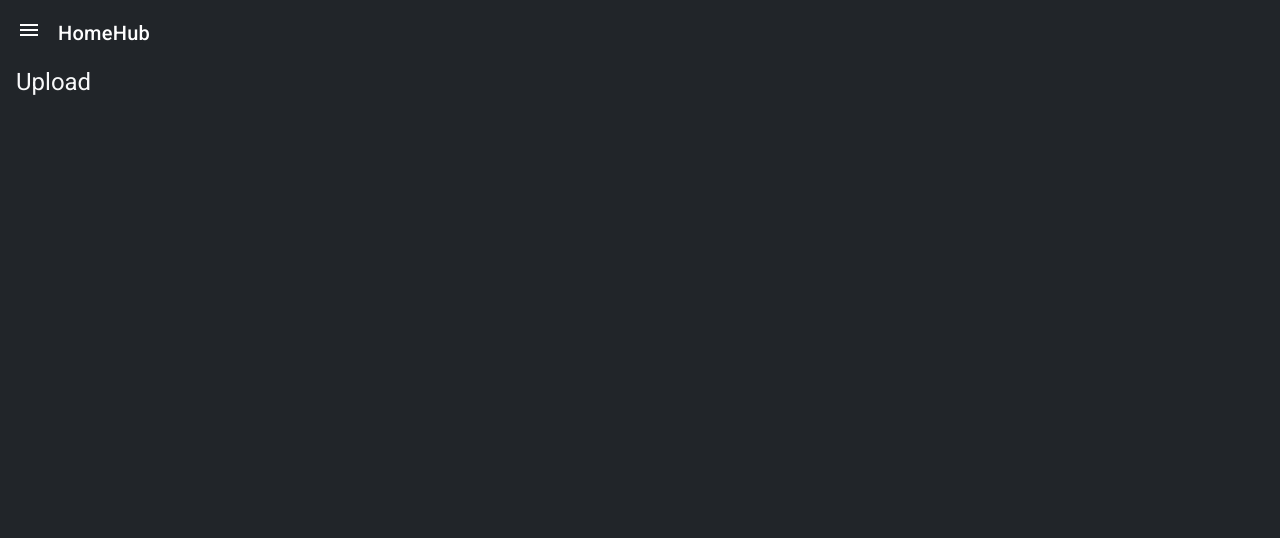
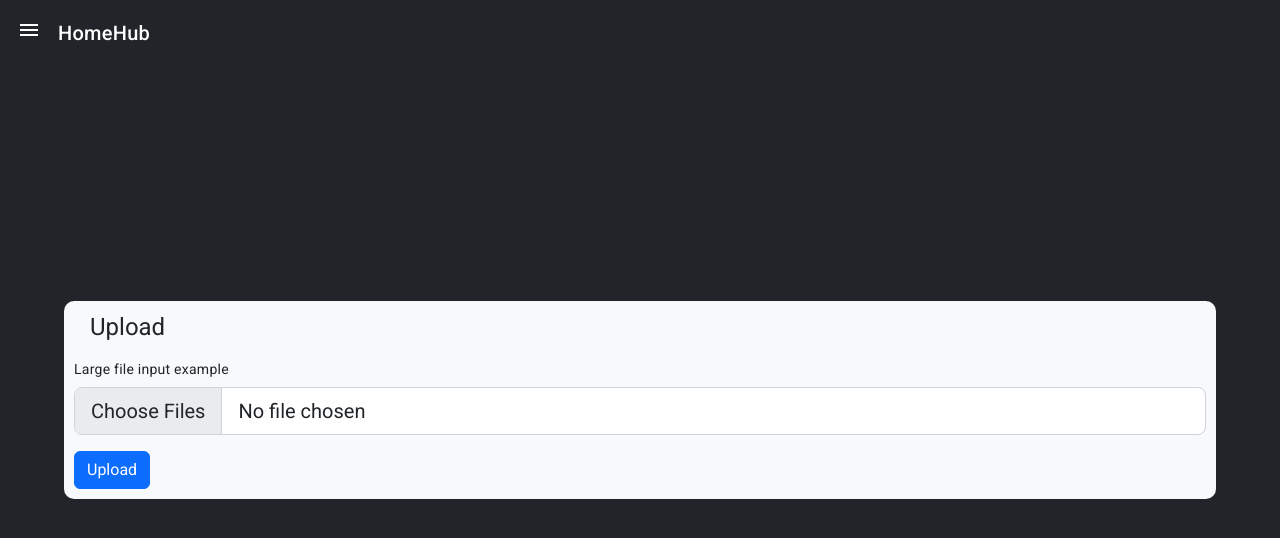
Before and after one commit to irusha/tutworking, an Angular app: page /upload in a window 1280 px wide. Shown: the top 538 px of the page. Built offline with nearby package versions, Linux system fonts and the light colour scheme.

Commit message:
Upload just works. Has to improve it

```diff
--- a/src/app/upload/upload.component.css
+++ b/src/app/upload/upload.component.css
@@ -0,0 +1,9 @@
+.upload-container {
+  width: 90%;
+  padding: 10px;
+  border-radius: 10px;
+  position: absolute;
+  top: 50%;
+  left: 50%;
+  transform: translateY(-50%) translateX(-50%);
+}
--- a/src/app/upload/upload.component.html
+++ b/src/app/upload/upload.component.html
@@ -1,3 +1,7 @@
-<div class="text-light w-100">
+<div class="bg-light m-auto upload-container">
   <h1 class="mx-3">Upload</h1>
+
+  <label for="formFileLg" class="form-label w-100">Large file input example</label>
+  <input #files class="form-control form-control-lg" id="formFileLg" type="file" multiple/>
+  <input (click)="uploadFunc()" type="button" value="Upload" class="btn btn-primary mt-3">
 </div>
--- a/src/app/upload/upload.component.ts
+++ b/src/app/upload/upload.component.ts
@@ -1,4 +1,7 @@
-import {Component} from "@angular/core";
+import {AfterViewInit, Component, ElementRef, ViewChild} from "@angular/core";
+import {ActivatedRoute} from "@angular/router";
+import {DataGrabberService} from "../data-grabber.service";
+import {serverAddress} from "../../environments/environment";
 
 @Component({
   selector: 'app-upload',
@@ -6,6 +9,22 @@ import {Component} from "@angular/core";
   styleUrls: ['./upload.component.css']
 })
 
-export class UploadComponent {
+export class UploadComponent implements AfterViewInit {
+  @ViewChild('files') files: ElementRef | undefined;
 
+  uploadFunc() {
+    let files = this.files?.nativeElement.files
+    let formData: FormData = new FormData()
+    for (let i = 0; i < files.length; i++) {
+      let currentFile = files[i]
+      formData.append('file', currentFile)
+    }
+    console.log(formData)
+    this.apiService.postData(serverAddress + '/upload/', formData).subscribe(any => console.log(any))
+  }
+  constructor(private apiService: DataGrabberService) {
+  }
+
+  ngAfterViewInit(): void {
+  }
 }
--- a/src/environments/environment.ts
+++ b/src/environments/environment.ts
@@ -1,2 +1,2 @@
-export const serverAddress = "http://" + window.location.host.split(':')[0] + ":8000"
+export const serverAddress = "http://" + window.location.host.split(':')[0] + ":5000"
 export const angularAddress = "http://" + window.location.host.split(':')[0] + ":4200"
```
